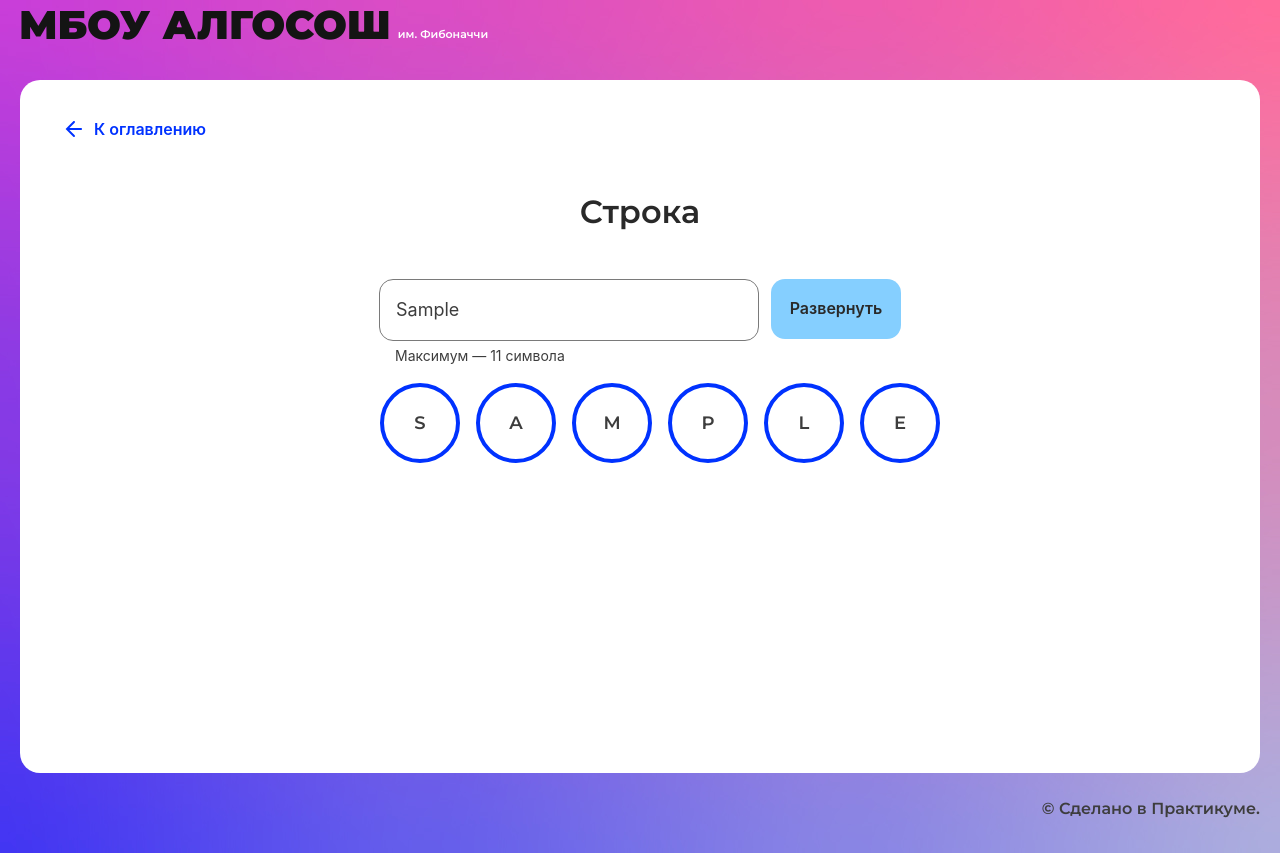
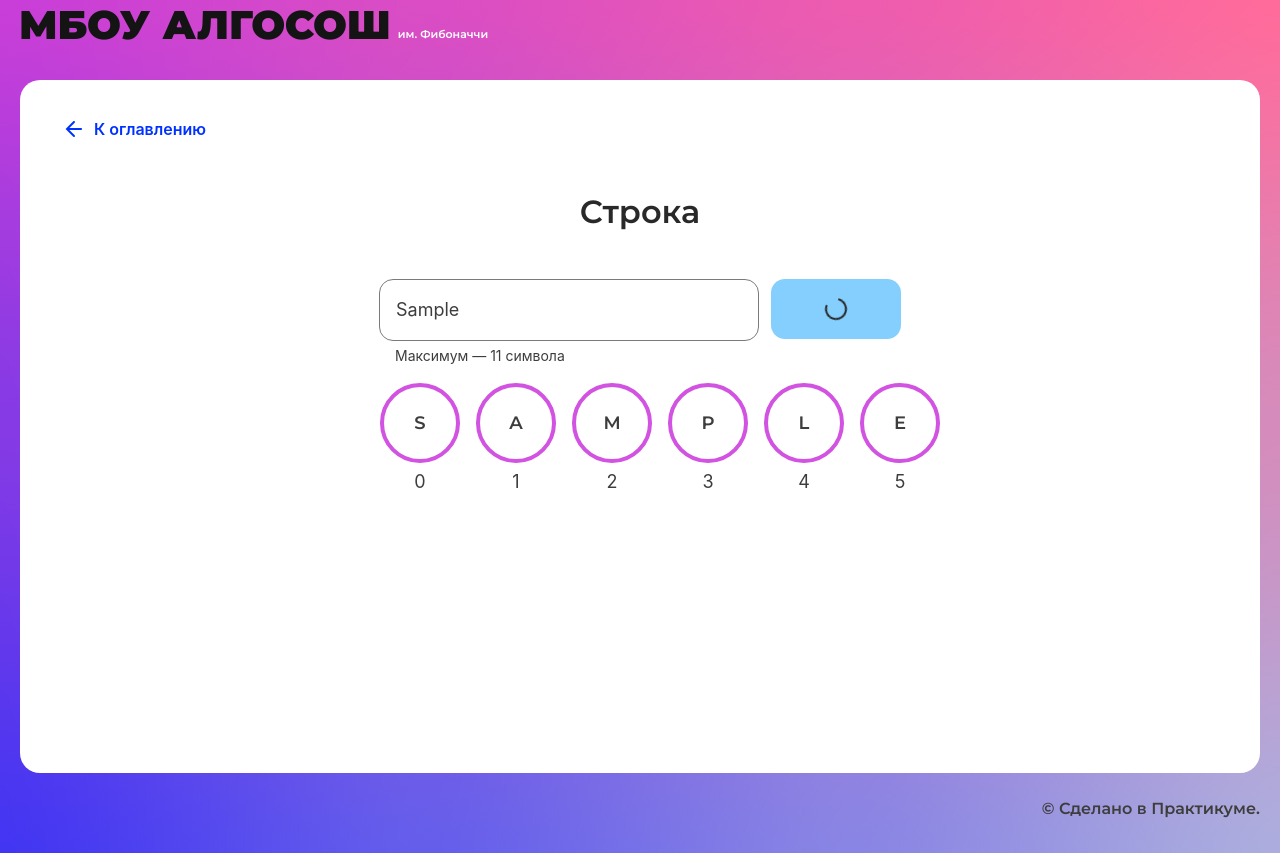
Before and after one commit to LexorV/algososh, a React (Create React App) app: page /recursion in a window 1280 px wide. Both pictures are taken after typing "Sample" into the empty fields and a click on the button "Развернуть". Built offline with nearby package versions, Linux system fonts and the light colour scheme.

Commit message:
logics without color

```diff
--- a/src/components/string/string.tsx
+++ b/src/components/string/string.tsx
@@ -1,21 +1,96 @@
-import React, { useState, ChangeEvent, SyntheticEvent } from "react";
+import React, { useState, ChangeEvent, SyntheticEvent, useRef, useEffect, useLayoutEffect } from "react";
 import { SolutionLayout } from "../ui/solution-layout/solution-layout";
 import { Input } from "../ui/input/input";
 import { Button } from "../ui/button/button";
 import stringStyle from './string.module.css';
-import {Circle} from '../ui/circle/circle'
-
-
+import { Circle } from '../ui/circle/circle'
+import { ElementStates } from '../../types/element-states';
 export const StringComponent: React.FC = () => {
   const [textInput, setTextInput] = useState<string>('');
-  const [arrText, setArrText] = useState<string[]>([])
+  const [arrText, setArrText] = useState<string[]>([]);
+  const [leftIndex, setLeft] = useState<number | null>(null)
+  const [rightIndex, setRight] = useState<number | null>(null)
+  const [started, setStarted] = useState<boolean>(false)
   const onFormChange = (e: ChangeEvent<HTMLInputElement>) => {
     setTextInput(e.target.value);
   }
+  const uid = () => Date.now().toString(36) + Math.random().toString(36);
+/*
+  const sortArr = (arr: string[]) => {
+    for (let n = 0; n < arr.length; n++) {
+      for (let i = 0; i <= arr.length - 1 - n; i++) {
+        if (arr[i] < arr[i + 1]) {
+          let el1 = arr[i]
+          let el2 = arr[i + 1]
+          arr[i] = el2;
+          arr[i + 1] = el1;
+        }
+      }
+    }
+  }*/
+
+  const bubbleSort = async (
+    arrText: Array<string>,
+    setLeft: (n: number) => void,
+    setRight: (n: number) => void,
+    setArrText: (arrText: Array<string>) => void,
+  ) => {
+    const copy = [...arrText]
+    for (let i = 0; i < copy.length; i++) {
+      for (let j = 0; j < copy.length - 1 - i; j++) {
+        const right = copy[j + 1]
+        const left = copy[j]
+        await new Promise<void>((res) => {
+          setTimeout(() => {
+            res()
+          }, 1000)
+        })
+        setLeft(j)
+        setRight(j + 1)
+        if (left > right) {
+          const x = copy[j]
+          copy[j] = copy[j + 1]
+          copy[j + 1] = x
+        }
+        setArrText(copy)
+      }
+    }
+  }
+  const startAlgo = async () => {
+    setStarted(true)
+    await bubbleSort(arrText, setLeft, setRight, setArrText)
+    setStarted(false)
+    setLeft(null)
+    setRight(null)
+  }
   const onChangeForm = (e: SyntheticEvent) => {
     e.preventDefault();
-    setArrText(textInput.split(''))
-}
+    let textInputArr = textInput.split('');
+    setArrText(textInputArr);
+  }
+
+  useEffect(() => {
+    console.log(started)
+
+    if(arrText.length > 1 && started == false) {
+
+      startAlgo()
+      /*
+        let timer =  setTimeout(() => {
+          sortArr(arrText)
+          setArrText([...arrText])
+        }, 1000);
+        return () => {
+          clearTimeout(timer);
+        };*/
+      }
+    },[arrText])
+  /*
+  useEffect(() => {
+      clearTimeout(timerRef.current as NodeJS.Timeout)
+  }, []);*/
+ // console.log(arrText);
+
   return (
     <SolutionLayout title="Строка">
       <div className={stringStyle.box_main}>
@@ -24,11 +99,15 @@ export const StringComponent: React.FC = () => {
             maxLength={11}
             value={textInput}
             onChange={onFormChange} />
-          <Button type="submit" text='Развернуть' />
+          <Button isLoader={started} type="submit" text='Развернуть' />
         </form>
         <ul className={stringStyle.lists_circle}>
 
-          {arrText.map((list, index) => (<li key={index} ><Circle letter={list} /> </li>)) }
+          {arrText.map((list, index) => {
+          return  (
+          <li key={uid()} >
+            <Circle index={index} state={ElementStates.Changing} letter={list} />
+          </li>)})}
         </ul>
       </div>
     </SolutionLayout>
```
